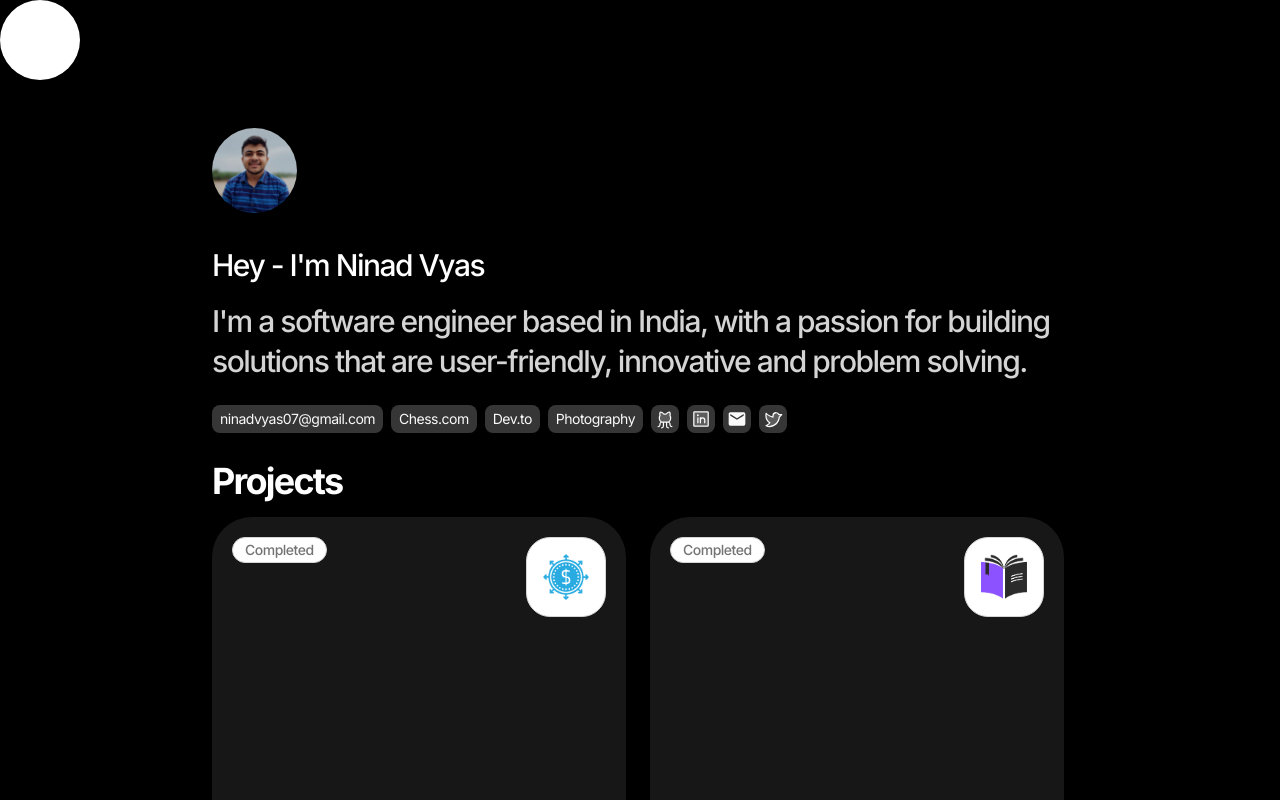
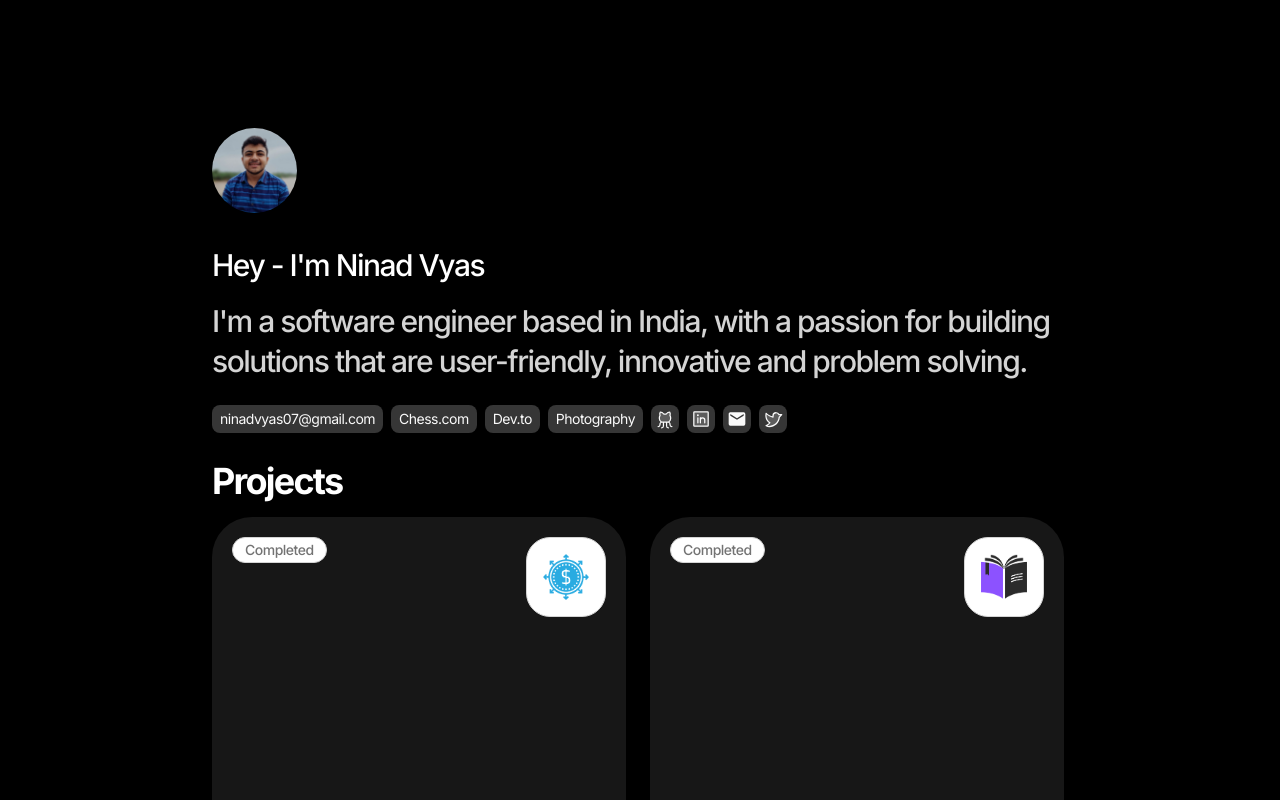
Before and after one commit to ninadvyas/My-Portfolio, a Next.js app: page / in a window 1280 px wide. Shown: the top 800 px of the page. Built offline with nearby package versions, Linux system fonts and the light colour scheme.

Commit message:
remove the cursor effect

```diff
--- a/pages/index.js
+++ b/pages/index.js
@@ -20,7 +20,7 @@ import {
 } from "@components/Card";
 import { BadgeGroup, BadgeMessage } from "@components/Badge";
 import { MotionBTTContainer } from "@components/Motion";
-import Cursor from "./Cursor";
+// import Cursor from "./Cursor";
 
 const projectData = [
     {
@@ -77,7 +77,6 @@ const projectData = [
 export default function Home() {
     return (
         <Layout>
-            <Cursor/>
             <div className="main-wrapper wrap-md grid  px-5  mx-auto">
                 {/* Header / Hero */}
                 <MotionBTTContainer transition={{ delay: 0.2, duration: 0.5 }}>
@@ -172,6 +171,7 @@ export default function Home() {
                 </MotionBTTContainer>
                 {/* Blog Container */}
             </div>
+
         </Layout>
     );
 }
```
